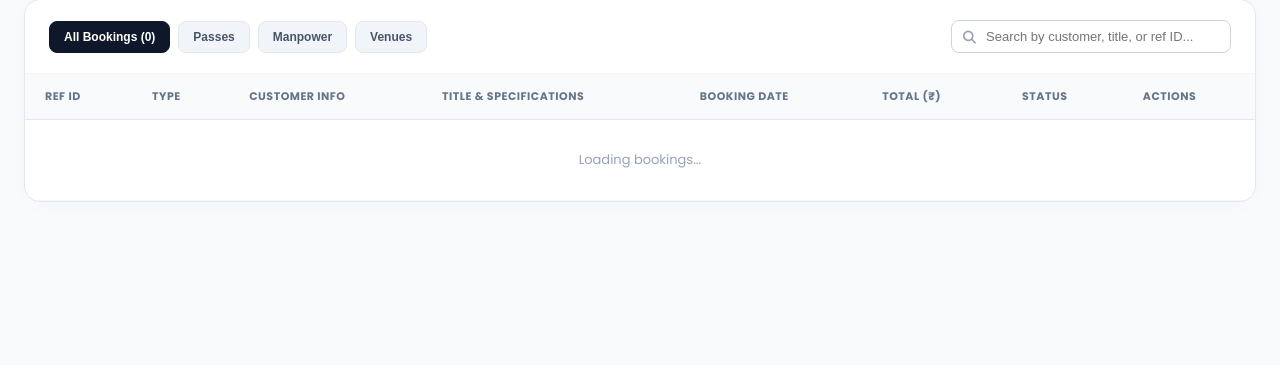
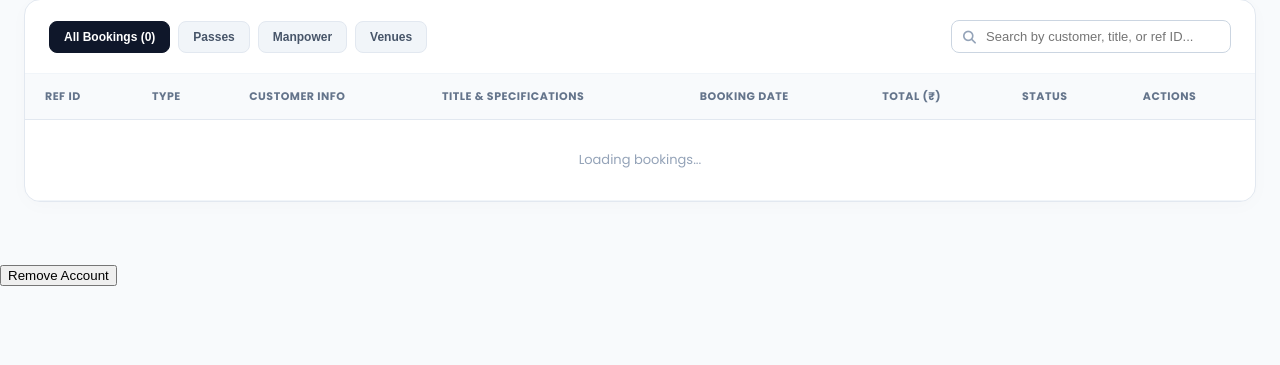
Before and after one commit to ayaan506/evora, a Flask app: template templates/admin.html in a window 1280 px wide. Shown: the part 366-731 px from the top of the page. Run offline with Flask 3, Linux system fonts and the light colour scheme; the template is opened without the code that fills it, so the values that code supplies are empty.

Commit message:
Update admin.html

```diff
--- a/templates/admin.html
+++ b/templates/admin.html
@@ -513,6 +513,11 @@
             <button class="btn-pay-submit" onclick="submitAllocationUpdate()" style="width: 100%; padding: 12px; font-size: 14px;">Save & Dispatch Update</button>
         </div>
     </div>
+    <button
+  onclick="removeUserAccount('{{ user.email }}')"
+  class="px-3 py-1.5 bg-red-600/20 hover:bg-red-600 text-red-400 hover:text-white rounded-lg text-xs font-semibold border border-red-500/30 transition duration-150">
+  Remove Account
+</button>
 
     <script>
         let allBookingsData = [];
@@ -683,6 +688,32 @@
         </div>
     `;
 }
+async function removeUserAccount(userEmail) {
+  const confirmed = confirm(`Are you sure you want to permanently delete account: ${userEmail}?\nThey will have to sign up again.`);
+  if (!confirmed) return;
+
+  try {
+    const res = await fetch('/api/admin/users/delete', {
+      method: 'POST',
+      headers: {
+        'Content-Type': 'application/json'
+      },
+      body: JSON.stringify({ email: userEmail })
+    });
+
+    const data = await res.json();
+
+    if (res.ok && data.status === 'success') {
+      alert(data.message);
+      window.location.reload(); // Refresh to update list
+    } else {
+      alert(data.message || 'Failed to remove account.');
+    }
+  } catch (err) {
+    console.error(err);
+    alert('An error occurred while deleting the account.');
+  }
+}
 
                 tbody.innerHTML += `
                     <tr>
```
